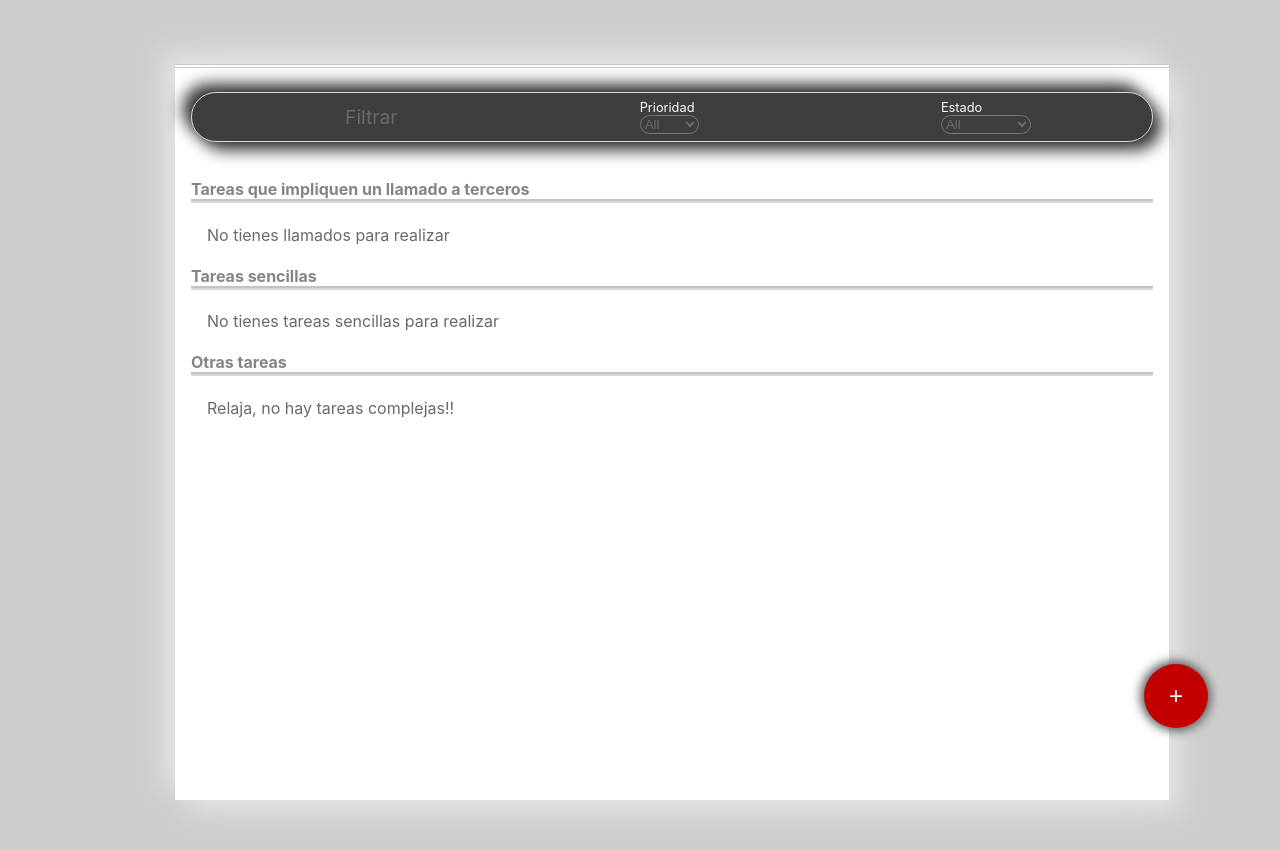
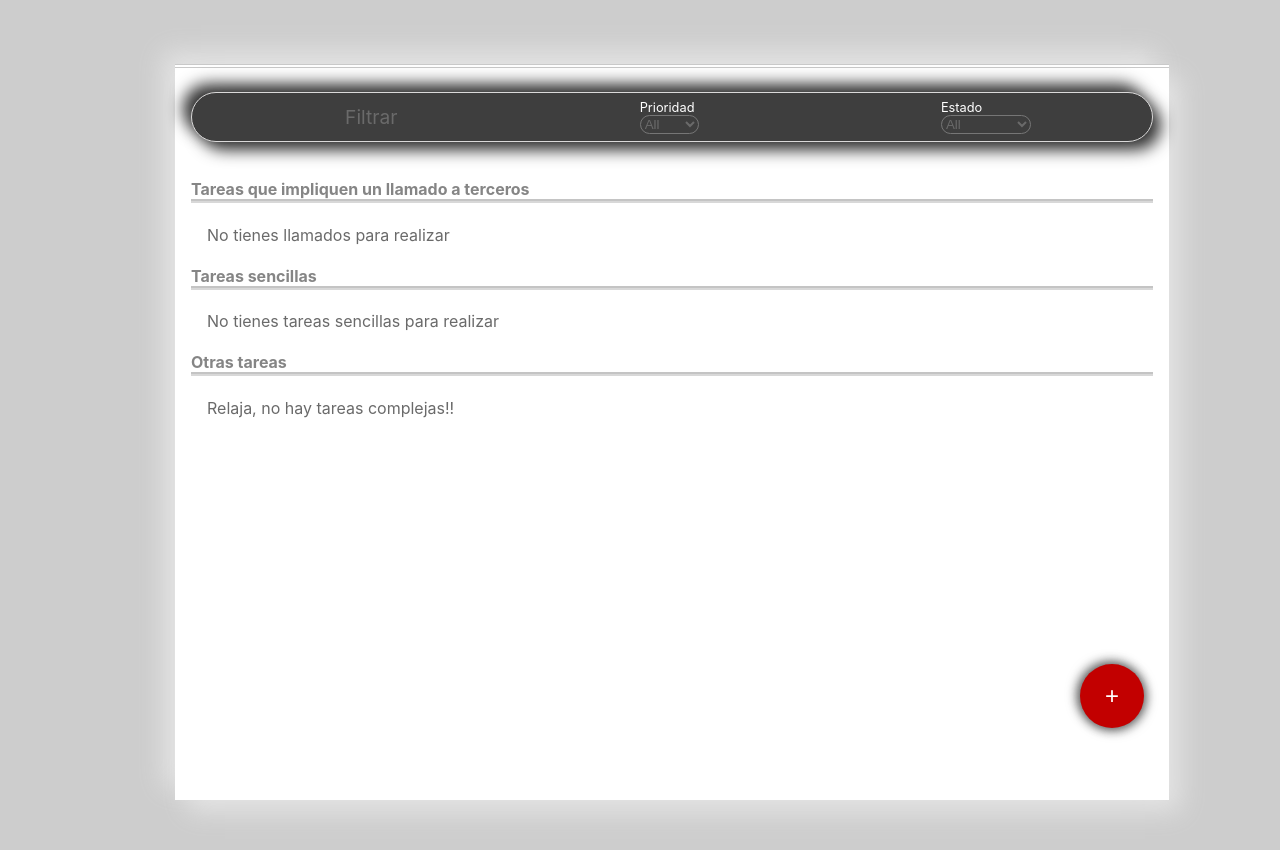
Before and after one commit to NOELIAFERRER/ToDoApp, a React (Create React App) app: page / in a window 1280 px wide. Shown: the top 850 px of the page. Built offline with nearby package versions, Linux system fonts and the light colour scheme.

Commit message:
presentation

```diff
--- a/src/Views/Home.jsx
+++ b/src/Views/Home.jsx
@@ -10,7 +10,6 @@ import { useSelector } from "react-redux";
 
 const Home = () => {
   const tasks = useSelector((state) => state.tasks);
-  const allTasks = useSelector((state) => state.allTasks);
 
   //preparo para la paginación
   const [page, setPage] = useState(1);
--- a/src/components/CreateTask/CreateTask.module.css
+++ b/src/components/CreateTask/CreateTask.module.css
@@ -6,7 +6,7 @@
   border: none;
   position: fixed;
   bottom: 4rem;
-  right: 4rem;
+  right: 8rem;
   border-radius: 50%;
   width: 4rem;
   height: 4rem;
--- a/src/components/Task/Task.jsx
+++ b/src/components/Task/Task.jsx
@@ -1,26 +1,20 @@
-import React, { useState } from "react";
+import React from "react";
+//components
+import Options from "../Options/Options";
+//redux
+import { useDispatch } from "react-redux";
+import { deleteTask } from "../../redux/actions";
+//styles
 import styles from "./Task.module.css";
-import { useDispatch } from "react-redux";
-
-import { deleteTask, updateTask } from "../../redux/actions";
-import Options from "../Options/Options";
 
 const Task = ({ task }) => {
   const { title, priority, status, description } = task;
   const dispatch = useDispatch();
 
   //transformo el título en camelCase:
-  const titleToCamelCase = title[0].toUpperCase().concat(title.slice(1));
+  const titleToCamelCase = title && title[0].toUpperCase().concat(title.slice(1));
 
-  const handleClick = (e) => {
-    // setOpen(true)
-    // dispatch(handleDialog(true))
-    // console.log("task", task);
-    // task[e.target.name] = e.target.value;
-    // dispatch(updateTask(task));
-  };
-
-  const handleOnClick = () => {
+   const handleOnClick = () => {
     dispatch(deleteTask(task));
   };
 
```
